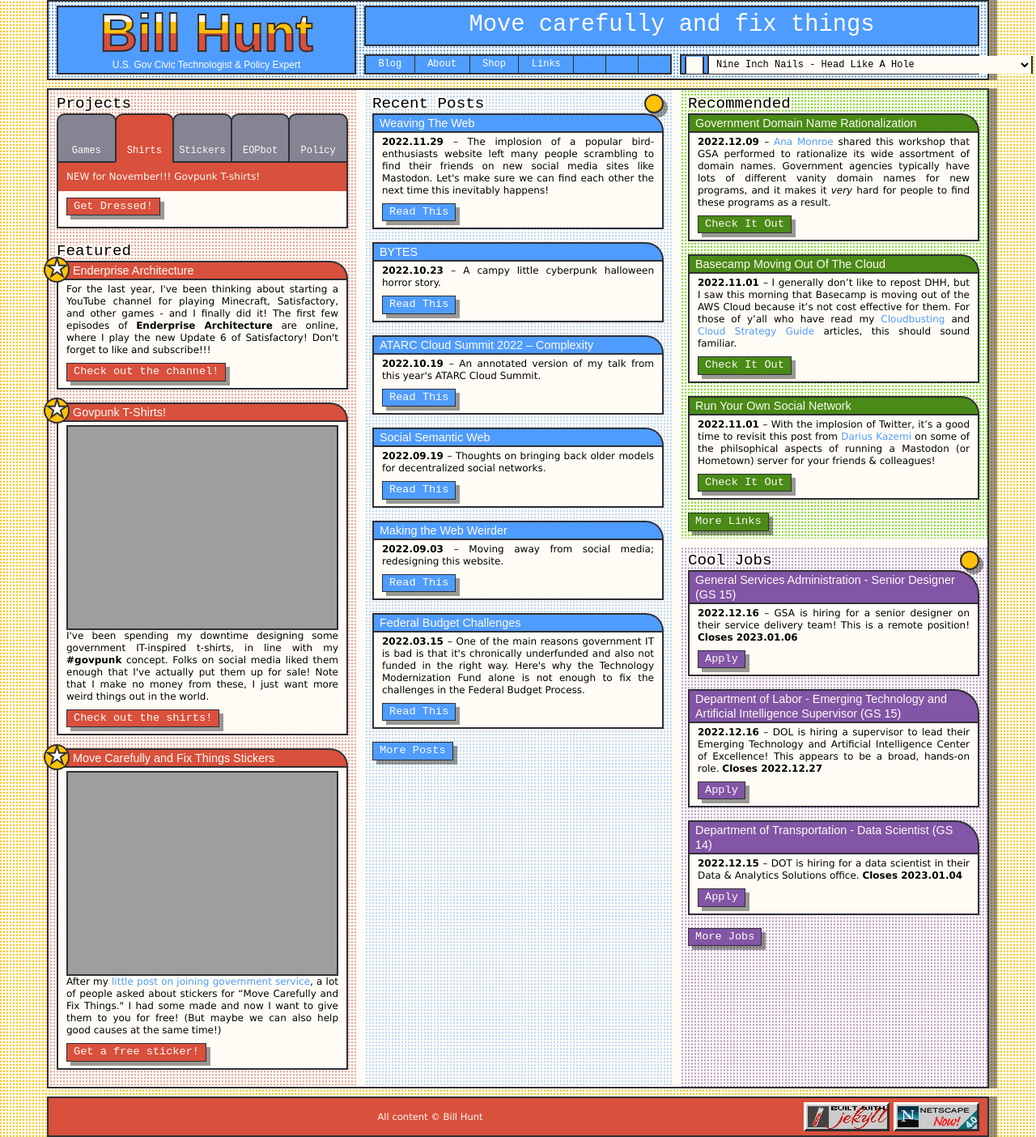
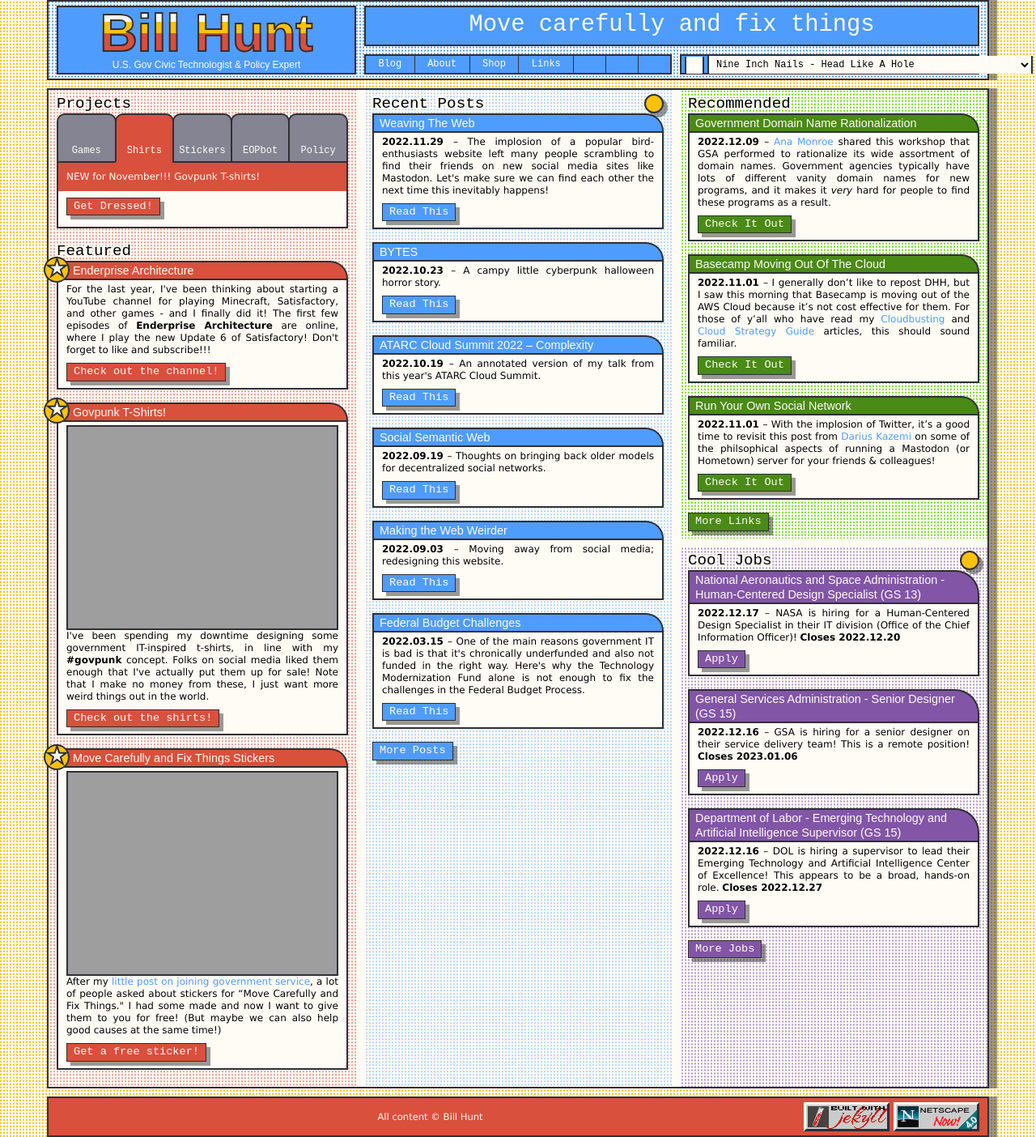
Before and after one commit to krusynth/billhunt.dev, a Jekyll site: the page built from index.md, in a window 1280 px wide. Shown: the whole page at 81% size. Built offline with Jekyll 4.4.1, drawn with Linux system fonts in a browser that asks for light colours; some web fonts are replaced.

Commit message:
Update jobs.

```diff
--- a/_data/jobs.yml
+++ b/_data/jobs.yml
@@ -1,3 +1,9 @@
+- title: National Aeronautics and Space Administration - Human-Centered Design Specialist (GS 13)
+  url: https://www.usajobs.gov/job/695226400
+  date: 2022-12-17
+  closes: 2022-12-20
+  content: NASA is hiring for a Human-Centered Design Specialist in their IT division (Office of the Chief Information Officer)!
+
 - title: General Services Administration - Senior Designer (GS 15)
   url: https://www.usajobs.gov/job/693941200
   date: 2022-12-16
```
